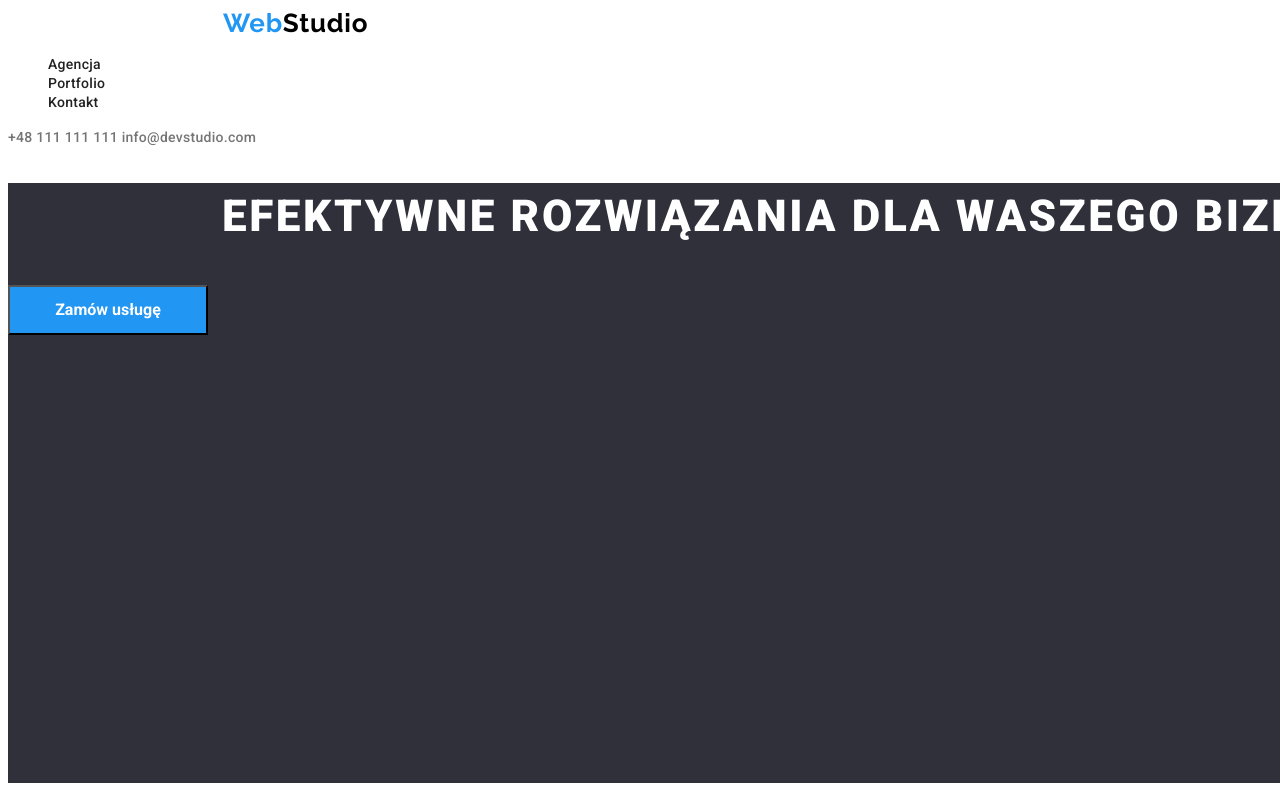
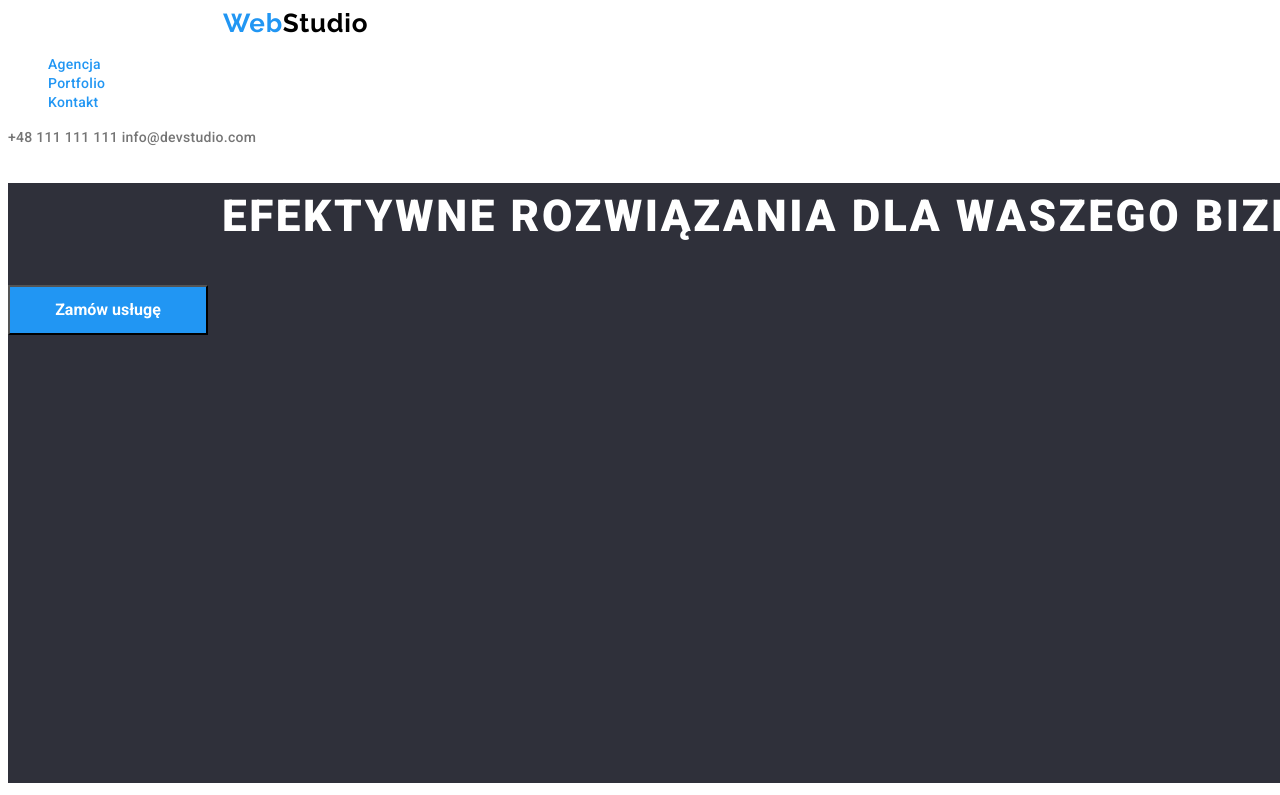
Before and after one commit to JoannaMikusinskaNowak/goit-markup-hw-02, a plain HTML site: page index.html in a window 1280 px wide. Shown: the top 795 px of the page. Drawn offline with Linux system fonts and the light colour scheme.

Commit message:
delete : from current

```diff
--- a/css/style.css
+++ b/css/style.css
@@ -46,7 +46,7 @@ ul {
   color: var(--main-text-color);
 }
 
-.current: {
+.current {
   color: var(--acent-color);
 }
 
```
